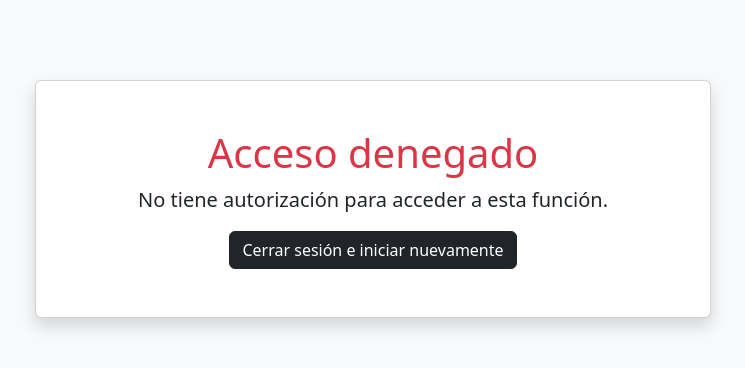
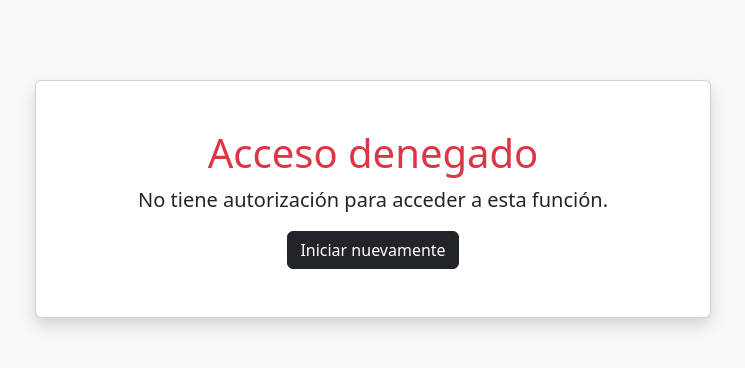
Before and after one commit to jcardinale98/Ambiente_ropa, a PHP site: page /accesoDenegado.php in a window 1280 px wide. Shown: the top 368 px of the page, without its empty margins (267-1012 px from the left). Run offline with PHP 8.4, Linux system fonts and the light colour scheme.

```diff
--- a/View/accesoDenegado.php
+++ b/View/accesoDenegado.php
@@ -102,7 +102,7 @@ if (session_status() == PHP_SESSION_NONE)
                         class="btn btn-dark"
                         href="/Ambiente_ropa/Controller/CerrarSessionController.php"
                     >
-                        Cerrar sesión e iniciar nuevamente
+                        Iniciar nuevamente
                     </a>
 
                 <?php endif; ?>
```
